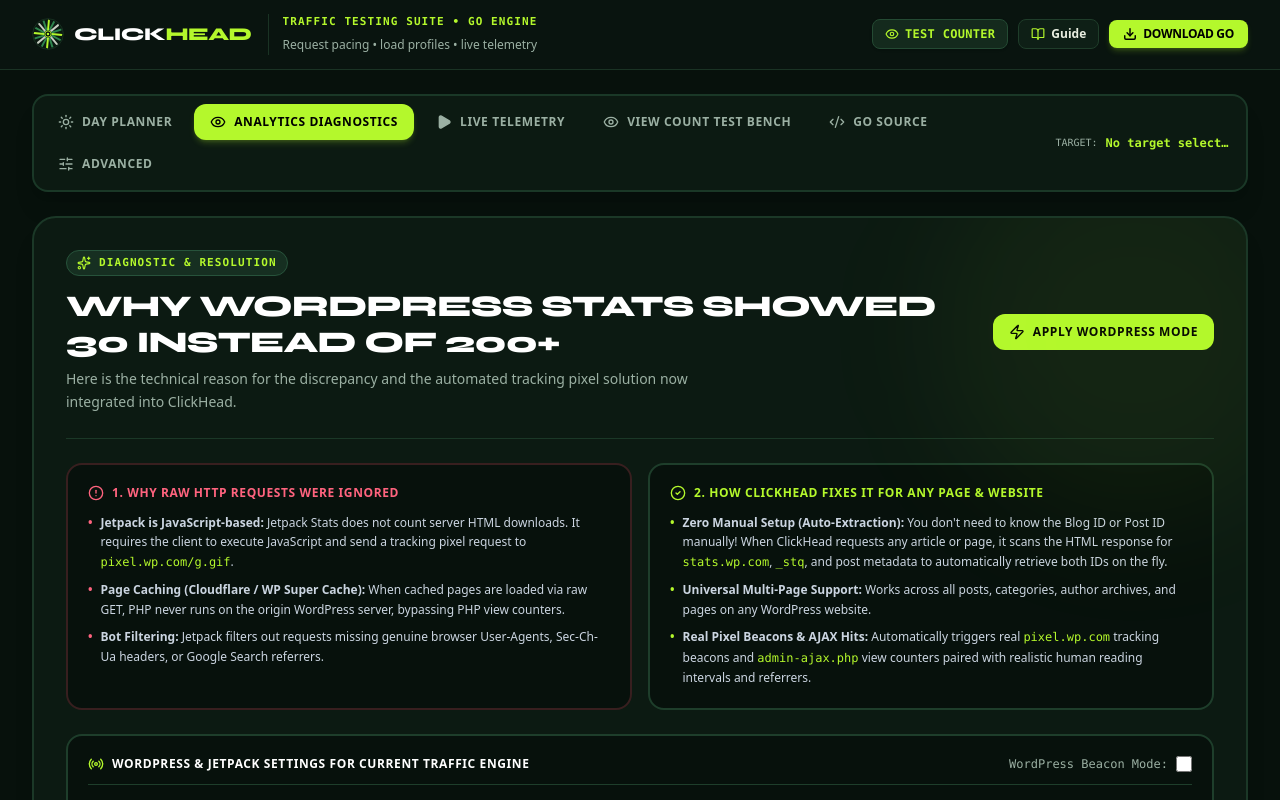
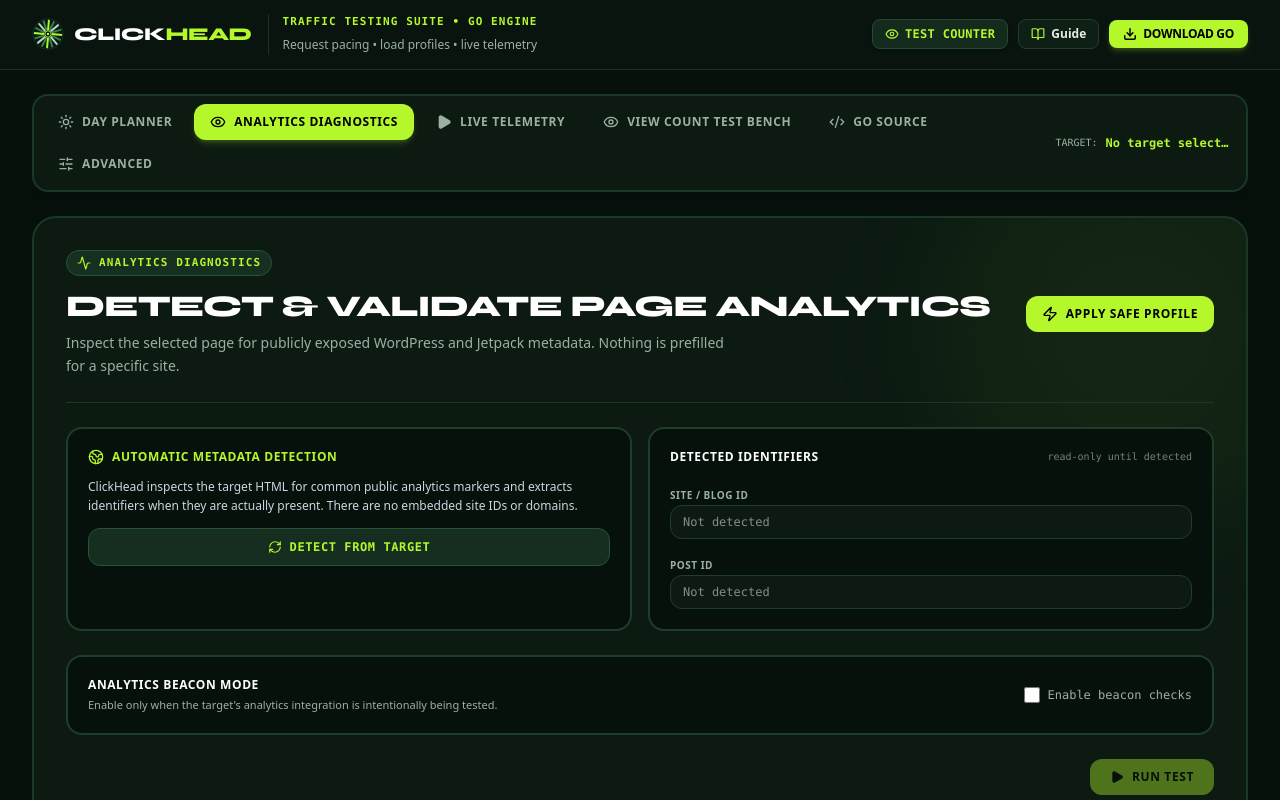
Before and after one commit to Uraj777/ClickHead, a React (Vite) app: page / in a window 1280 px wide. Both pictures are taken after a click on the button "ANALYTICS DIAGNOSTICS". Shown: the top 800 px of the page. Built offline with nearby package versions, Linux system fonts and the light colour scheme.

Commit message:
refactor: remove site-specific analytics data and add metadata detection

```diff
--- a/src/components/WordPressJetpackDiagnostic.tsx
+++ b/src/components/WordPressJetpackDiagnostic.tsx
@@ -1,334 +1,157 @@
 import React, { useState } from 'react';
-import {
-  Sparkles,
-  CheckCircle2,
-  AlertCircle,
-  HelpCircle,
-  Play,
-  ArrowRight,
-  ShieldCheck,
-  Globe,
-  Radio,
-  ExternalLink,
-  Code2,
-  Zap,
-} from 'lucide-react';
+import { Activity, AlertCircle, CheckCircle2, Globe2, Play, RefreshCw, Zap } from 'lucide-react';
 import { LoadTestConfig } from '../types';
 
-interface WordPressJetpackDiagnosticProps {
+interface Props {
   config: LoadTestConfig;
   onChange: (updated: Partial<LoadTestConfig>) => void;
   onApplyWordPressPreset: () => void;
   onStartSimulation: () => void;
 }
 
-export const WordPressJetpackDiagnostic: React.FC<WordPressJetpackDiagnosticProps> = ({
+function extractId(html: string, patterns: RegExp[]): string {
+  for (const pattern of patterns) {
+    const match = html.match(pattern);
+    if (match?.[1]) return match[1];
+  }
+  return '';
+}
+
+export const WordPressJetpackDiagnostic: React.FC<Props> = ({
   config,
   onChange,
   onApplyWordPressPreset,
   onStartSimulation,
 }) => {
-  const [testBlogId, setTestBlogId] = useState(config.jetpackBlogId || '175376211');
-  const [testPostId, setTestPostId] = useState(config.wpPostId || '');
-  const [testHost, setTestHost] = useState('bankingdigests.com');
-  const [isTesting, setIsTesting] = useState(false);
-  const [testResult, setTestResult] = useState<{
-    success: boolean;
-    status?: number;
-    latency?: number;
-    message: string;
-    pixelUrl?: string;
-  } | null>(null);
+  const [postId, setPostId] = useState(config.wpPostId || '');
+  const [blogId, setBlogId] = useState(config.jetpackBlogId || '');
+  const [status, setStatus] = useState<'idle' | 'scanning' | 'found' | 'blocked' | 'not-found'>('idle');
+  const [message, setMessage] = useState('');
 
-  const handleRunJetpackTest = async () => {
-    setIsTesting(true);
-    setTestResult(null);
-    const start = performance.now();
+  const detectMetadata = async () => {
+    const target = config.targetUrl.trim();
+    if (!target) {
+      setStatus('not-found');
+      setMessage('Enter a target URL first.');
+      return;
+    }
+
+    setStatus('scanning');
+    setMessage('Scanning the target page for WordPress / Jetpack metadata…');
 
     try {
-      // First try local backend endpoint
-      const res = await fetch(
-        `/api/test/jetpack-beacon?blogId=${encodeURIComponent(testBlogId)}&postId=${encodeURIComponent(testPostId)}&host=${encodeURIComponent(testHost)}`
-      );
-      if (res.ok) {
-        const data = await res.json();
-        setTestResult({
-          success: true,
-          status: data.jetpackPixelStatus || 200,
-          latency: data.durationMs || Math.round(performance.now() - start),
-          message: `Jetpack stats beacon received and acknowledged by Automattic analytics servers!`,
-          pixelUrl: data.pixelUrl,
-        });
+      const response = await fetch(target, { headers: { Accept: 'text/html' } });
+      if (!response.ok) throw new Error(`HTTP ${response.status}`);
+      const html = await response.text();
+
+      const detectedBlogId = extractId(html, [
+        /(?:blog|blog_id|blogId)["'=:&\s]+(?:["']?)(\d{4,})(?:["'])?/i,
+        /(?:stats|pixel)\.wp\.com[^\n]{0,500}?[?&]blog=(\d{4,})/i,
+        /_stq\s*=\s*\[\s*\[?\s*["']?view["']?\s*,\s*["']?(\d{4,})/i,
+      ]);
+      const detectedPostId = extractId(html, [
+        /(?:post_id|postId|postid)["'=:&\s]+(?:["']?)(\d{1,})(?:["'])?/i,
+        /(?:post|p)=([0-9]{1,})[&"']/i,
+      ]);
+
+      if (detectedBlogId) {
+        setBlogId(detectedBlogId);
+        onChange({ jetpackBlogId: detectedBlogId });
+      }
+      if (detectedPostId) {
+        setPostId(detectedPostId);
+        onChange({ wpPostId: detectedPostId });
+      }
+
+      if (detectedBlogId || detectedPostId) {
+        setStatus('found');
+        setMessage(`Detected ${detectedBlogId ? 'site metadata' : 'page metadata'}${detectedPostId ? ' and post metadata' : ''}.`);
       } else {
-        throw new Error('Backend test returned non-200');
+        setStatus('not-found');
+        setMessage('No compatible metadata was exposed by the page. The target may use caching, a custom analytics setup, or restrict cross-origin inspection.');
       }
-    } catch {
-      // Fallback: Direct browser beacon dispatch
-      try {
-        const randSeed = Math.random();
-        const babaSeed = Math.random().toString(36).substring(2, 9);
-        const pixelUrl = `https://pixel.wp.com/g.gif?v=wpcom-no-pv&j=1%3A13.8&blog=${testBlogId}&post=${testPostId || '0'}&host=${encodeURIComponent(testHost)}&ref=${encodeURIComponent('https://www.google.com/')}&rand=${randSeed}&baba=${babaSeed}`;
-        await fetch(pixelUrl, { mode: 'no-cors' });
-        const latency = Math.round(performance.now() - start);
-        setTestResult({
-          success: true,
-          status: 200,
-          latency,
-          message: `Direct browser beacon dispatched to pixel.wp.com (Jetpack Blog ID: ${testBlogId})!`,
-          pixelUrl,
-        });
-      } catch (e: any) {
-        setTestResult({
-          success: false,
-          message: `Beacon failed: ${e.message || 'Network error'}`,
-        });
-      }
-    } finally {
-      setIsTesting(false);
+    } catch (error) {
+      setStatus('blocked');
+      setMessage(error instanceof Error ? `Could not inspect the target from the browser: ${error.message}` : 'Could not inspect the target page.');
     }
   };
 
   return (
     <div className="bg-[#0C1A12] border-2 border-[#1B3827] rounded-3xl p-6 sm:p-8 space-y-6 shadow-xl relative overflow-hidden">
-      {/* Glow Effect */}
-      <div className="absolute top-0 right-0 w-96 h-96 bg-[#B4F82C]/5 rounded-full blur-3xl pointer-events-none -mr-20 -mt-20"></div>
+      <div className="absolute top-0 right-0 w-96 h-96 bg-[#B4F82C]/5 rounded-full blur-3xl pointer-events-none -mr-20 -mt-20" />
 
-      {/* Header */}
-      <div className="flex flex-col lg:flex-row lg:items-center justify-between gap-4 border-b border-[#1B3827] pb-6">
+      <div className="flex flex-col lg:flex-row lg:items-center justify-between gap-4 border-b border-[#1B3827] pb-6 relative">
         <div>
           <div className="inline-flex items-center gap-2 px-2.5 py-1 rounded-full bg-[#162F21] text-[#B4F82C] border border-[#27533B] text-[11px] font-mono uppercase tracking-widest font-bold mb-3">
-            <Sparkles className="w-3.5 h-3.5" />
-            DIAGNOSTIC &amp; RESOLUTION
+            <Activity className="w-3.5 h-3.5" />
+            ANALYTICS DIAGNOSTICS
           </div>
-          <h2
-            style={{ fontFamily: "'Syne', 'Plus Jakarta Sans', sans-serif" }}
-            className="text-2xl sm:text-3xl font-black text-white uppercase tracking-tight"
-          >
-            WHY WORDPRESS STATS SHOWED 30 INSTEAD OF 200+
+          <h2 style={{ fontFamily: "'Syne', 'Plus Jakarta Sans', sans-serif" }} className="text-2xl sm:text-3xl font-black text-white uppercase tracking-tight">
+            Detect &amp; Validate Page Analytics
           </h2>
           <p className="text-xs sm:text-sm text-[#9BB0A3] mt-2 max-w-2xl leading-relaxed">
-            Here is the technical reason for the discrepancy and the automated tracking pixel solution now integrated into ClickHead.
+            Inspect the selected page for publicly exposed WordPress and Jetpack metadata. Nothing is prefilled for a specific site.
           </p>
         </div>
-
-        <button
-          onClick={onApplyWordPressPreset}
-          className="text-xs font-bold text-black px-4 py-2.5 rounded-xl bg-[#B4F82C] hover:bg-[#C8FF47] transition-all cursor-pointer flex items-center gap-2 uppercase tracking-wider shrink-0"
-        >
-          <Zap className="w-4 h-4" />
-          Apply WordPress Mode
+        <button onClick={onApplyWordPressPreset} className="text-xs font-bold text-black px-4 py-2.5 rounded-xl bg-[#B4F82C] hover:bg-[#C8FF47] transition-all cursor-pointer flex items-center gap-2 uppercase tracking-wider shrink-0">
+          <Zap className="w-4 h-4" /> Apply Safe Profile
         </button>
       </div>
 
-      {/* 2-Column Explanation: The Problem vs The Fix */}
-      <div className="grid grid-cols-1 md:grid-cols-2 gap-4">
-        {/* Why it didn't count originally */}
-        <div className="bg-[#07110C] border-2 border-[#381F1F] rounded-2xl p-5 space-y-3">
-          <div className="flex items-center gap-2 text-rose-400 text-xs font-bold uppercase tracking-wider">
-            <AlertCircle className="w-4 h-4 text-rose-400" />
-            1. Why Raw HTTP Requests Were Ignored
+      <div className="grid grid-cols-1 md:grid-cols-2 gap-4 relative">
+        <div className="bg-[#07110C] border-2 border-[#1E3E2B] rounded-2xl p-5 space-y-3">
+          <div className="flex items-center gap-2 text-[#B4F82C] text-xs font-bold uppercase tracking-wider">
+            <Globe2 className="w-4 h-4" /> Automatic metadata detection
           </div>
-          <ul className="text-xs text-[#CBD5E1] space-y-2 leading-relaxed">
-            <li className="flex items-start gap-2">
-              <span className="text-rose-400 font-bold">&bull;</span>
-              <span>
-                <strong>Jetpack is JavaScript-based:</strong> Jetpack Stats does not count server HTML downloads. It requires the client to execute JavaScript and send a tracking pixel request to <code className="text-[#B4F82C] font-mono">pixel.wp.com/g.gif</code>.
-              </span>
-            </li>
-            <li className="flex items-start gap-2">
-              <span className="text-rose-400 font-bold">&bull;</span>
-              <span>
-                <strong>Page Caching (Cloudflare / WP Super Cache):</strong> When cached pages are loaded via raw GET, PHP never runs on the origin WordPress server, bypassing PHP view counters.
-              </span>
-            </li>
-            <li className="flex items-start gap-2">
-              <span className="text-rose-400 font-bold">&bull;</span>
-              <span>
-                <strong>Bot Filtering:</strong> Jetpack filters out requests missing genuine browser User-Agents, Sec-Ch-Ua headers, or Google Search referrers.
-              </span>
-            </li>
-          </ul>
+          <p className="text-xs text-[#CBD5E1] leading-relaxed">
+            ClickHead inspects the target HTML for common public analytics markers and extracts identifiers when they are actually present. There are no embedded site IDs or domains.
+          </p>
+          <button onClick={detectMetadata} disabled={status === 'scanning'} className="w-full px-4 py-2.5 rounded-xl bg-[#152E20] hover:bg-[#1D3F2C] text-[#B4F82C] border border-[#27533B] text-xs font-bold uppercase tracking-wider font-mono transition-all cursor-pointer flex items-center justify-center gap-2 disabled:opacity-50">
+            <RefreshCw className={`w-3.5 h-3.5 ${status === 'scanning' ? 'animate-spin' : ''}`} />
+            {status === 'scanning' ? 'Scanning…' : 'Detect from Target'}
+          </button>
+          {message && (
+            <div className={`text-[11px] rounded-xl p-3 border ${status === 'found' ? 'text-[#B4F82C] border-[#27643E] bg-[#0E2618]' : status === 'blocked' || status === 'not-found' ? 'text-amber-200 border-amber-900/60 bg-amber-950/20' : 'text-[#9BB0A3] border-[#1E3E2B]'}`}>
+              {status === 'found' ? <CheckCircle2 className="inline w-3.5 h-3.5 mr-1.5" /> : status === 'blocked' || status === 'not-found' ? <AlertCircle className="inline w-3.5 h-3.5 mr-1.5" /> : null}
+              {message}
+            </div>
+          )}
         </div>
 
-        {/* How ClickHead fixes it */}
-        <div className="bg-[#07110C] border-2 border-[#1E3E2B] rounded-2xl p-5 space-y-3">
-          <div className="flex items-center gap-2 text-[#B4F82C] text-xs font-bold uppercase tracking-wider">
-            <CheckCircle2 className="w-4 h-4 text-[#B4F82C]" />
-            2. How ClickHead Fixes It for ANY Page &amp; Website
+        <div className="bg-[#07110C] border-2 border-[#1E3E2B] rounded-2xl p-5 space-y-4">
+          <div className="flex items-center justify-between">
+            <span className="text-xs font-black text-white uppercase tracking-wider">Detected identifiers</span>
+            <span className="text-[10px] text-[#6F8578] font-mono">read-only until detected</span>
           </div>
-          <ul className="text-xs text-[#CBD5E1] space-y-2 leading-relaxed">
-            <li className="flex items-start gap-2">
-              <span className="text-[#B4F82C] font-bold">&bull;</span>
-              <span>
-                <strong>Zero Manual Setup (Auto-Extraction):</strong> You don't need to know the Blog ID or Post ID manually! When ClickHead requests any article or page, it scans the HTML response for <code className="text-[#B4F82C] font-mono">stats.wp.com</code>, <code className="text-[#B4F82C] font-mono">_stq</code>, and post metadata to automatically retrieve both IDs on the fly.
-              </span>
-            </li>
-            <li className="flex items-start gap-2">
-              <span className="text-[#B4F82C] font-bold">&bull;</span>
-              <span>
-                <strong>Universal Multi-Page Support:</strong> Works across all posts, categories, author archives, and pages on any WordPress website.
-              </span>
-            </li>
-            <li className="flex items-start gap-2">
-              <span className="text-[#B4F82C] font-bold">&bull;</span>
-              <span>
-                <strong>Real Pixel Beacons &amp; AJAX Hits:</strong> Automatically triggers real <code className="text-[#B4F82C] font-mono">pixel.wp.com</code> tracking beacons and <code className="text-[#B4F82C] font-mono">admin-ajax.php</code> view counters paired with realistic human reading intervals and referrers.
-              </span>
-            </li>
-          </ul>
-        </div>
-      </div>
-
-      {/* WordPress & Jetpack Config Controls */}
-      <div className="bg-[#07110C] border-2 border-[#1E3E2B] rounded-2xl p-5 space-y-4">
-        <div className="flex flex-col sm:flex-row sm:items-center justify-between gap-2 border-b border-[#1E3E2B] pb-3">
-          <div className="flex items-center gap-2">
-            <Radio className="w-4 h-4 text-[#B4F82C]" />
-            <span className="text-xs font-black text-white uppercase tracking-wider">
-              WordPress &amp; Jetpack Settings for Current Traffic Engine
-            </span>
-          </div>
-          <div className="flex items-center gap-2">
-            <label className="text-xs text-[#9BB0A3] font-mono">WordPress Beacon Mode:</label>
-            <input
-              type="checkbox"
-              checked={config.enableWordPressTracking || false}
-              onChange={(e) => onChange({ enableWordPressTracking: e.target.checked })}
-              className="accent-[#B4F82C] w-4 h-4 cursor-pointer"
-            />
-          </div>
-        </div>
-
-        <div className="grid grid-cols-1 sm:grid-cols-3 gap-4">
-          <div className="space-y-1">
-            <label className="text-[11px] font-bold text-[#E8EDE0] uppercase tracking-wider block">
-              Jetpack Blog ID
+          <div className="grid grid-cols-1 gap-3">
+            <label className="space-y-1">
+              <span className="text-[10px] font-bold text-[#9BB0A3] uppercase tracking-wider">Site / Blog ID</span>
+              <input value={blogId} readOnly placeholder="Not detected" className="w-full px-3 py-2 rounded-xl bg-[#0C1A12] border border-[#1E3E2B] text-xs text-white font-mono focus:outline-none" />
             </label>
-            <input
-              type="text"
-              value={config.jetpackBlogId || '175376211'}
-              onChange={(e) => {
-                onChange({ jetpackBlogId: e.target.value });
-                setTestBlogId(e.target.value);
-              }}
-              placeholder="175376211"
-              className="w-full px-3 py-2 rounded-xl bg-[#0C1A12] border border-[#1E3E2B] text-xs text-white font-mono focus:outline-none focus:border-[#B4F82C]"
-            />
-            <p className="text-[10px] text-[#9BB0A3]">From your Jetpack stats URL (175376211)</p>
-          </div>
-
-          <div className="space-y-1">
-            <label className="text-[11px] font-bold text-[#E8EDE0] uppercase tracking-wider block">
-              WordPress Post ID (Optional)
+            <label className="space-y-1">
+              <span className="text-[10px] font-bold text-[#9BB0A3] uppercase tracking-wider">Post ID</span>
+              <input value={postId} readOnly placeholder="Not detected" className="w-full px-3 py-2 rounded-xl bg-[#0C1A12] border border-[#1E3E2B] text-xs text-white font-mono focus:outline-none" />
             </label>
-            <input
-              type="text"
-              value={config.wpPostId || ''}
-              onChange={(e) => {
-                onChange({ wpPostId: e.target.value });
-                setTestPostId(e.target.value);
-              }}
-              placeholder="Auto-detected from HTML"
-              className="w-full px-3 py-2 rounded-xl bg-[#0C1A12] border border-[#1E3E2B] text-xs text-white font-mono focus:outline-none focus:border-[#B4F82C]"
-            />
-            <p className="text-[10px] text-[#9BB0A3]">Leave blank for automatic detection</p>
-          </div>
-
-          <div className="space-y-1">
-            <label className="text-[11px] font-bold text-[#E8EDE0] uppercase tracking-wider block">
-              Target Article Domain
-            </label>
-            <input
-              type="text"
-              value={testHost}
-              onChange={(e) => setTestHost(e.target.value)}
-              placeholder="bankingdigests.com"
-              className="w-full px-3 py-2 rounded-xl bg-[#0C1A12] border border-[#1E3E2B] text-xs text-white font-mono focus:outline-none focus:border-[#B4F82C]"
-            />
-            <p className="text-[10px] text-[#9BB0A3]">Your WordPress website hostname</p>
           </div>
         </div>
       </div>
 
-      {/* Live 1-Click Jetpack Beacon Verification Tester */}
-      <div className="bg-[#07110C] border-2 border-[#1E3E2B] rounded-2xl p-5 space-y-4">
+      <div className="bg-[#07110C] border-2 border-[#1E3E2B] rounded-2xl p-5 relative">
         <div className="flex flex-col sm:flex-row sm:items-center justify-between gap-3">
           <div>
-            <h4 className="text-xs font-black text-white uppercase tracking-wider flex items-center gap-2">
-              <Zap className="w-4 h-4 text-[#B4F82C]" />
-              Interactive Jetpack Stats Beacon Tester
-            </h4>
-            <p className="text-[11px] text-[#9BB0A3] mt-0.5">
-              Send a real tracking beacon to Automattic Jetpack servers (<code className="text-[#B4F82C] font-mono">pixel.wp.com</code>) to verify live response.
-            </p>
+            <h4 className="text-xs font-black text-white uppercase tracking-wider">Analytics beacon mode</h4>
+            <p className="text-[11px] text-[#9BB0A3] mt-1">Enable only when the target's analytics integration is intentionally being tested.</p>
           </div>
-
-          <button
-            type="button"
-            disabled={isTesting}
-            onClick={handleRunJetpackTest}
-            className="px-4 py-2.5 rounded-xl bg-[#152E20] hover:bg-[#1D3F2C] text-[#B4F82C] border-2 border-[#B4F82C]/50 hover:border-[#B4F82C] text-xs font-bold uppercase tracking-wider font-mono transition-all cursor-pointer flex items-center gap-2 shrink-0 disabled:opacity-50"
-          >
-            {isTesting ? (
-              <span className="flex items-center gap-2">
-                <span className="w-3 h-3 rounded-full border-2 border-[#B4F82C] border-t-transparent animate-spin"></span>
-                Dispatching Beacon...
-              </span>
-            ) : (
-              <span className="flex items-center gap-2">
-                <Play className="w-3.5 h-3.5 fill-[#B4F82C]" />
-                Test Single Jetpack Beacon Hit
-              </span>
-            )}
-          </button>
+          <label className="flex items-center gap-2 text-xs text-[#9BB0A3] font-mono cursor-pointer">
+            <input type="checkbox" checked={config.enableWordPressTracking || false} onChange={(e) => onChange({ enableWordPressTracking: e.target.checked })} className="accent-[#B4F82C] w-4 h-4" />
+            Enable beacon checks
+          </label>
         </div>
-
-        {testResult && (
-          <div
-            className={`p-4 rounded-xl border-2 transition-all ${
-              testResult.success
-                ? 'bg-[#0E2618] border-[#27643E] text-white'
-                : 'bg-[#2A1111] border-[#5E2222] text-rose-200'
-            }`}
-          >
-            <div className="flex items-center justify-between gap-2 mb-2">
-              <div className="flex items-center gap-2">
-                {testResult.success ? (
-                  <CheckCircle2 className="w-4 h-4 text-[#B4F82C]" />
-                ) : (
-                  <AlertCircle className="w-4 h-4 text-rose-400" />
-                )}
-                <span className="text-xs font-black uppercase tracking-wider">
-                  {testResult.success ? 'BEACON DISPATCH SUCCESSFUL' : 'BEACON DISPATCH FAILED'}
-                </span>
-              </div>
-              {testResult.latency !== undefined && (
-                <span className="text-[11px] font-mono text-[#B4F82C] bg-[#163823] px-2 py-0.5 rounded-md border border-[#27643E]">
-                  HTTP {testResult.status} &bull; {testResult.latency}ms
-                </span>
-              )}
-            </div>
-            <p className="text-xs text-[#CBD5E1]">{testResult.message}</p>
-            {testResult.pixelUrl && (
-              <div className="mt-2 text-[10px] font-mono text-[#9BB0A3] truncate bg-[#07110C] p-2 rounded-lg border border-[#1E3E2B]">
-                Beacon URI: {testResult.pixelUrl}
-              </div>
-            )}
-          </div>
-        )}
       </div>
 
-      {/* Action Footer */}
-      <div className="flex flex-col sm:flex-row items-center justify-between gap-3 pt-2">
-        <div className="text-xs text-[#9BB0A3]">
-          Ready to deliver verified views that register in WordPress Jetpack Stats?
-        </div>
-        <button
-          onClick={onStartSimulation}
-          className="w-full sm:w-auto px-6 py-3 rounded-xl bg-[#B4F82C] hover:bg-[#C8FF47] text-black font-black text-xs sm:text-sm uppercase tracking-wider transition-all cursor-pointer flex items-center justify-center gap-2"
-        >
-          <Play className="w-4 h-4 fill-black" />
-          Start WordPress Traffic Stream ({config.totalRequests} Views)
+      <div className="flex flex-col sm:flex-row justify-end gap-3 relative">
+        <button onClick={onStartSimulation} disabled={!config.targetUrl.trim()} className="px-5 py-2.5 rounded-xl bg-[#B4F82C] hover:bg-[#C8FF47] text-black text-xs font-black uppercase tracking-wider transition-all cursor-pointer flex items-center justify-center gap-2 disabled:opacity-40 disabled:cursor-not-allowed">
+          <Play className="w-3.5 h-3.5 fill-current" /> Run Test
         </button>
       </div>
     </div>
```
